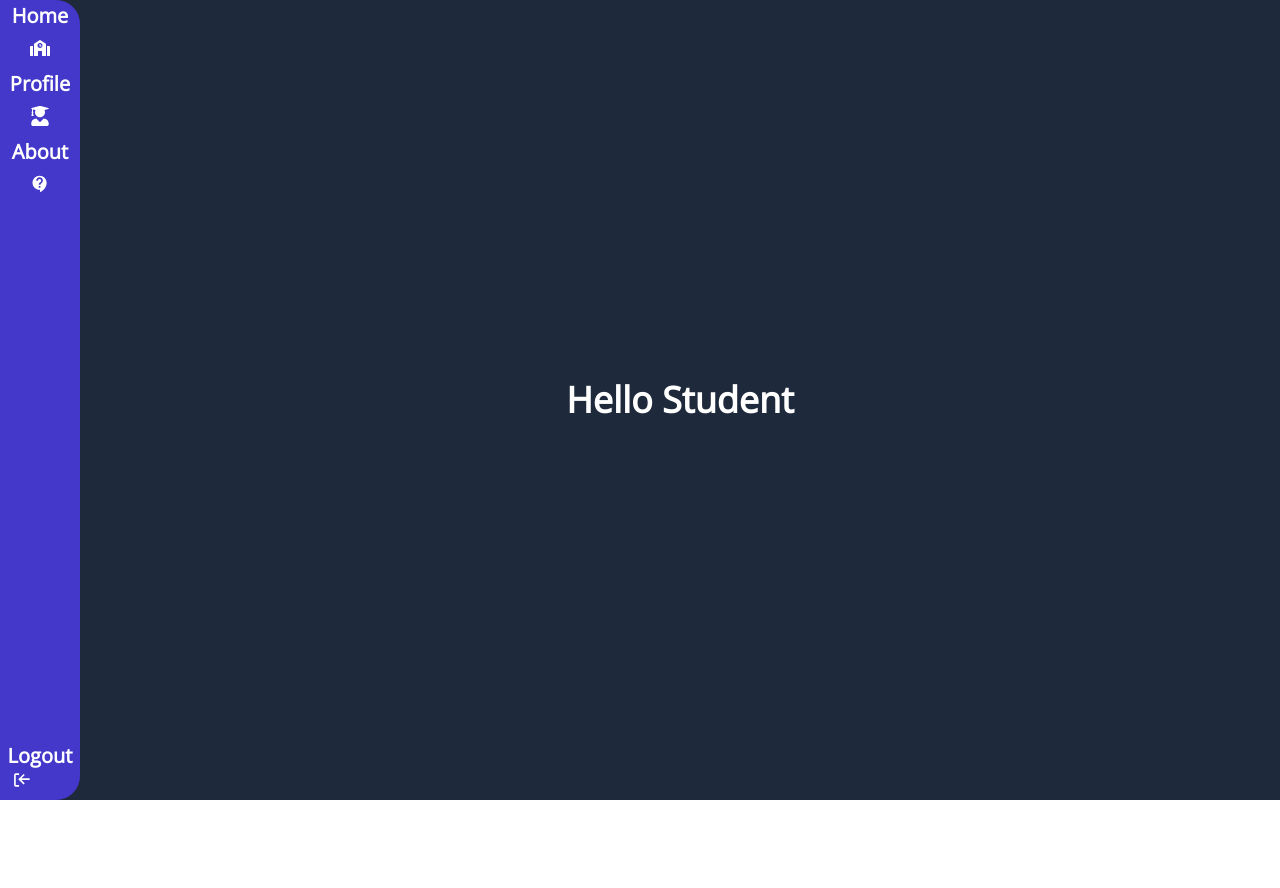
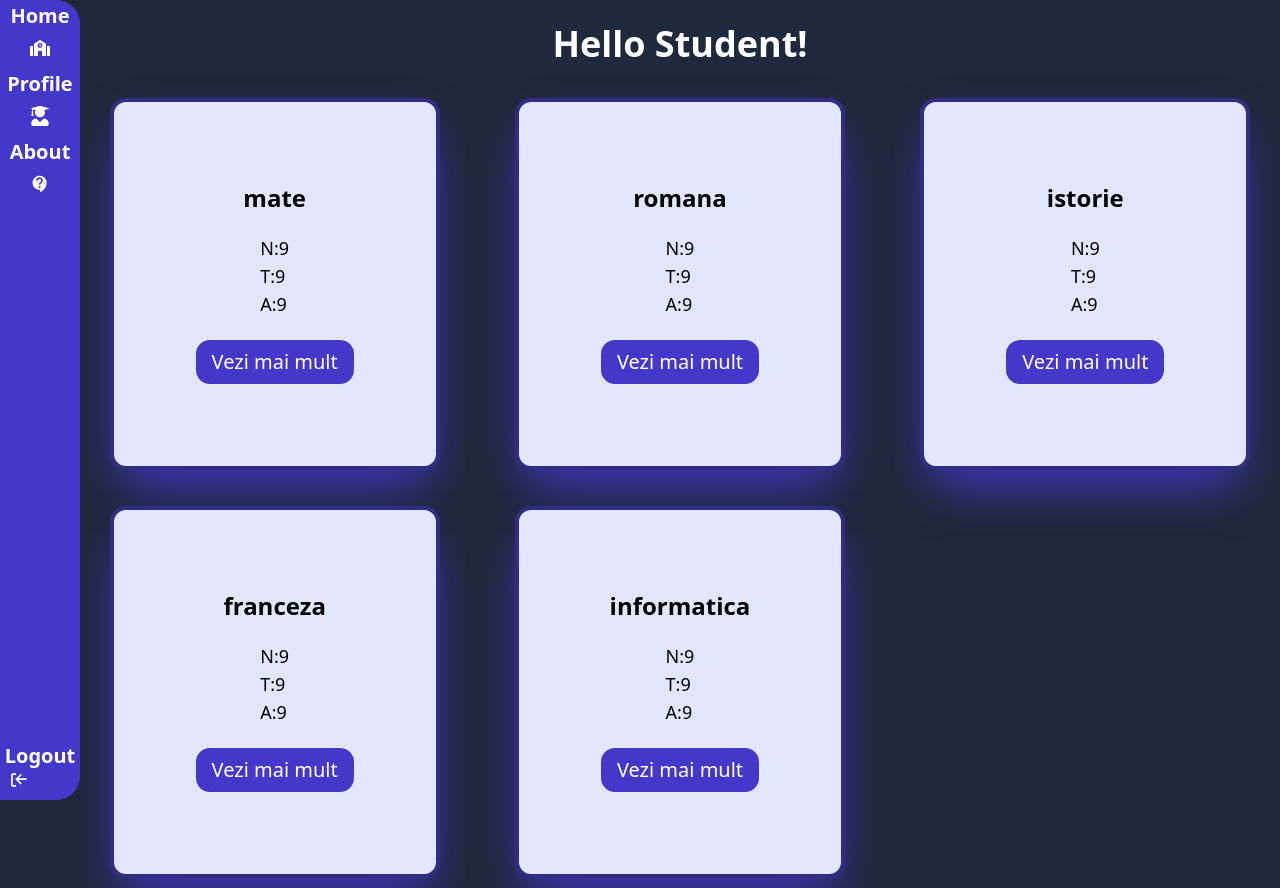
Before and after one commit to andreiserban123/catalog, a React (Vite) app in the folder client/: page / in a window 1280 px wide. Before the commit the page ends 800 px from the top, so only its background shows below. Built offline with nearby package versions, Linux system fonts and the light colour scheme.

Commit message:
updated login

```diff
--- a/client/src/components/Card.jsx
+++ b/client/src/components/Card.jsx
@@ -1,17 +1,17 @@
-const Card = () => {
+const Card = ({ materie }) => {
   return (
-    <div className="h-screen flex flex-col justify-center items-center bg-slate-50">
-      <div className="bg-indigo-100  border-black border-2  p-20  rounded-2xl flex flex-col items-center justify-around space-y-5">
-        <h2 className="font-sans font-bold text-2xl">Mate</h2>
-        <ul>
-          <li>N:9</li>
-          <li>N:9</li>
-          <li>A:9</li>
-        </ul>
-        <button className="border-2  text-xl border-indigo-400 py-2 px-4 rounded-2xl hover:text-white hover:bg-indigo-700 hover:transition-opacity duration-200 ">
-          Vezi mai mult
-        </button>
-      </div>
+    <div className="bg-indigo-100 border-indigo-900 border-4 shadow-2xl shadow-indigo-700  p-20  rounded-2xl flex flex-col items-center justify-around space-y-5">
+      <h2 className="font-sans font-bold text-2xl underline-offset-1">
+        {materie}
+      </h2>
+      <ul>
+        <li className="text-lg">N:9</li>
+        <li className="text-lg">T:9</li>
+        <li className="text-lg">A:9</li>
+      </ul>
+      <button className="border-2 text-xl bg-indigo-700 text-white py-2 px-4 rounded-2xl hover:text-white hover:bg-indigo-400 hover:transition-opacity duration-200 ">
+        Vezi mai mult
+      </button>
     </div>
   );
 };
--- a/client/src/components/Header.jsx
+++ b/client/src/components/Header.jsx
@@ -1,4 +1,4 @@
-import { Link } from 'react-router-dom';
+// import { Link } from 'react-router-dom';
 import { FaSchool, FaUserGraduate } from 'react-icons/fa';
 import { MdContactSupport } from 'react-icons/md';
 import { CgLogOut } from 'react-icons/cg';
--- a/client/src/main.css
+++ b/client/src/main.css
@@ -4,6 +4,7 @@
 @tailwind components;
 @tailwind utilities;
 
+@layer base {
   * {
     box-sizing: border-box;
     padding: 0;
@@ -11,19 +12,6 @@
   }
 
   body {
-  font-family: 'Open Sans', sans-serif;
-  line-height: 1.6;
+    background-attachment: fixed;
   }
-img {
-  max-width: 100%;
-  height: auto;
 }
-
-ul {
-  list-style: none;
-}
-
-a {
-  color: #333;
-  text-decoration: none;
-}
--- a/client/src/routes/Home.jsx
+++ b/client/src/routes/Home.jsx
@@ -1,14 +1,23 @@
 import Header from '../components/Header';
+import Card from '../components/Card';
 
 const Home = () => {
   return (
-    <div className="bg-slate-800">
+    <div className="bg-slate-800  ">
       <Header />
-      {/* Main hero */}
-      <div className=" ml-20">
-        <h1 className="text-white font-bold text-4xl  h-screen flex items-center justify-center">
-          Hello Student
+
+      <div className="ml-20">
+        {/* Main hero */}
+        <h1 className="text-white font-bold text-4xl text-center p-6">
+          Hello Student!
         </h1>
+        <div className="  h-screen grid grid-cols-1 place-items-center md:grid-cols-3 gap-4 ">
+          <Card materie="mate" />
+          <Card materie="romana" />
+          <Card materie="istorie" />
+          <Card materie="franceza" />
+          <Card materie="informatica" />
+        </div>
       </div>
     </div>
   );
--- a/client/src/routes/Login.jsx
+++ b/client/src/routes/Login.jsx
@@ -1,10 +1,10 @@
 import { Link } from 'react-router-dom';
 
-import login from '../assets/login.jpg';
+import login from '../assets/login-indigo.jpg';
 
 const Login = () => {
   return (
-    <div className="flex items-center min-h-screen justify-center bg-rose-50">
+    <div className="flex items-center min-h-screen justify-center bg-indigo-400">
       <div className="relative flex flex-col m-6 space-y-10 bg-white shadow-2xl rounded-2xl md:flex-row md:space-y-0 md:m-0">
         <div className="p-6 md:p-20">
           <h2 className="font-mono mb-5 text-4xl font-bold">Login</h2>
@@ -26,8 +26,8 @@ const Login = () => {
           </div>
 
           <div className="flex flex-col items-center justify-between mt-6 space-y-6 md:flex-row md:space-y-0">
-            <div className="font-thin text-cyan-700">Forgot password</div>
-            <button className="w-full md:w-full flex justify-center items-center p-6 space-x-4 font-sans font-bold text-white rounded-md px-9 bg-cyan-700 shadow-cyan-500 hover:bg-opacity-90 shadow-sm hover:shadow-lg border transition hover:-translate-y-0.5 duration-150">
+            <div className="font-thin text-indigo-700">Forgot password</div>
+            <button className="w-full md:w-full flex justify-center items-center p-6 space-x-4 font-sans font-bold text-white rounded-md px-9 bg-indigo-500 shadow-indigo-300 hover:bg-opacity-90 shadow-sm hover:shadow-lg border transition hover:-translate-y-0.5 duration-150">
               <span>Next</span>
             </button>
           </div>
```
Also changed, not shown: client/src/assets/login-indigo.jpg (added), client/src/assets/login.jpg (deleted). Lines whose indentation alone changed are shown as unchanged.
